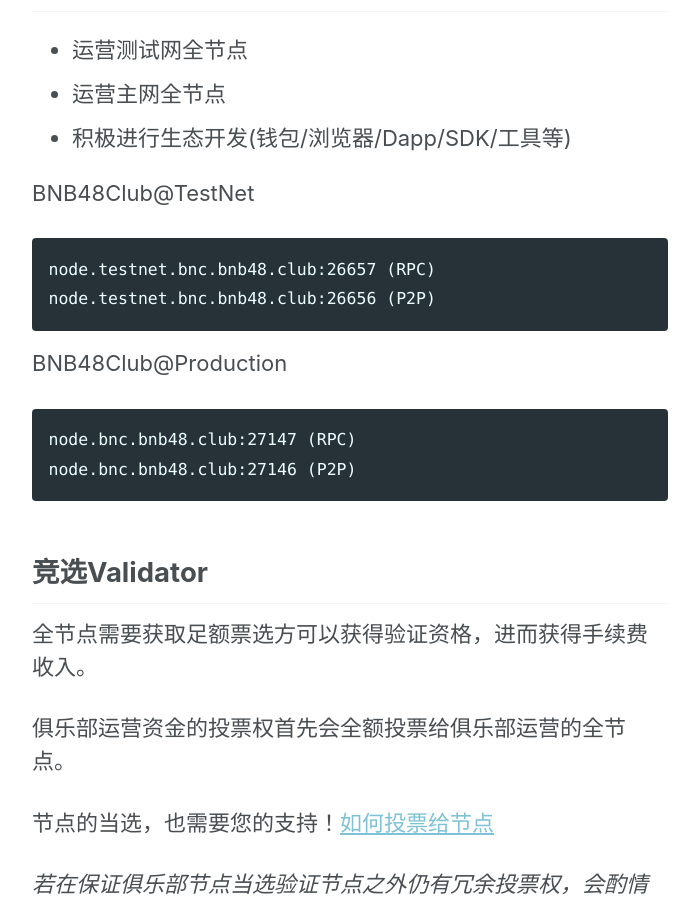
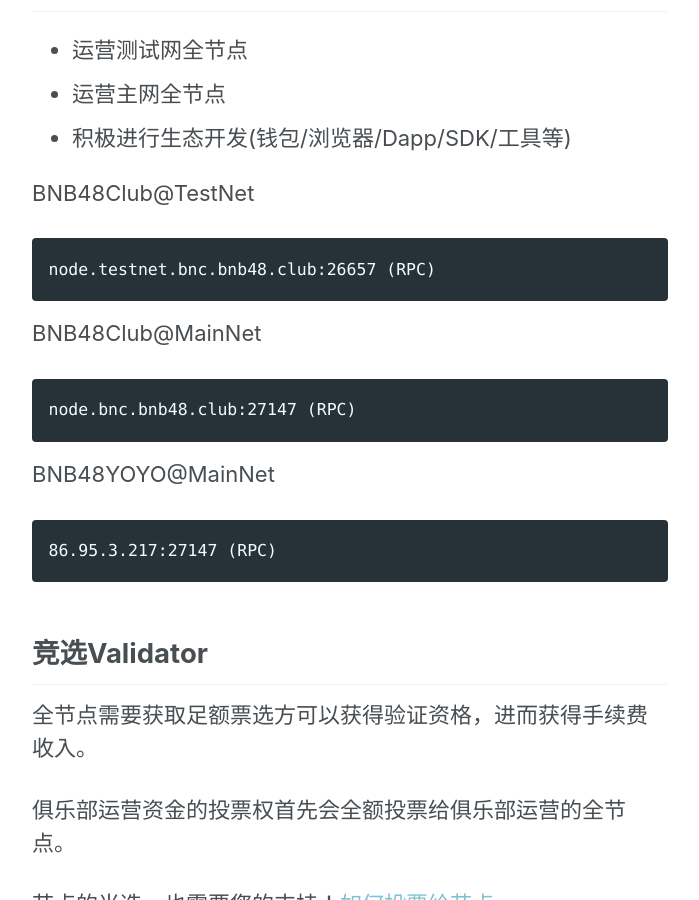
Before and after one commit to 48Club/BNB48Club.github.io, a Jekyll site: the page built from _pages/48node.md, in a window 1280 px wide and 900 px high, scrolled down 522 px. Shown: the whole window, without its empty margins (290-989 px from the left). Built offline with Jekyll 4.4.1, drawn with Linux system fonts in a browser that asks for light colours.

Commit message:
add YoYo's node

````diff
--- a/_pages/48node.md
+++ b/_pages/48node.md
@@ -17,12 +17,15 @@
 BNB48Club@TestNet
 ```
 node.testnet.bnc.bnb48.club:26657 (RPC)
-node.testnet.bnc.bnb48.club:26656 (P2P)
 ```
-BNB48Club@Production
+
+BNB48Club@MainNet
 ```
 node.bnc.bnb48.club:27147 (RPC)
-node.bnc.bnb48.club:27146 (P2P)
+```
+BNB48YOYO@MainNet
+```
+86.95.3.217:27147 (RPC)
 ```
 
 ## 竞选Validator
````
